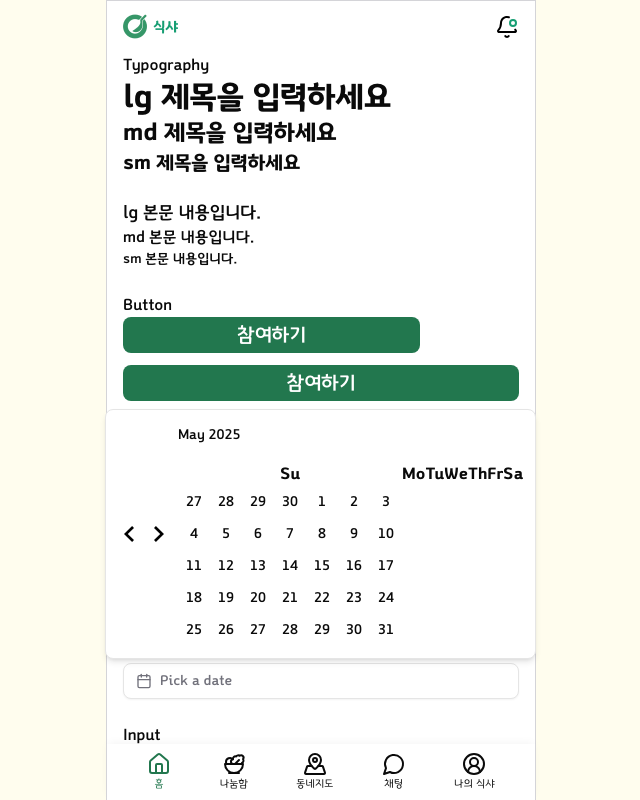
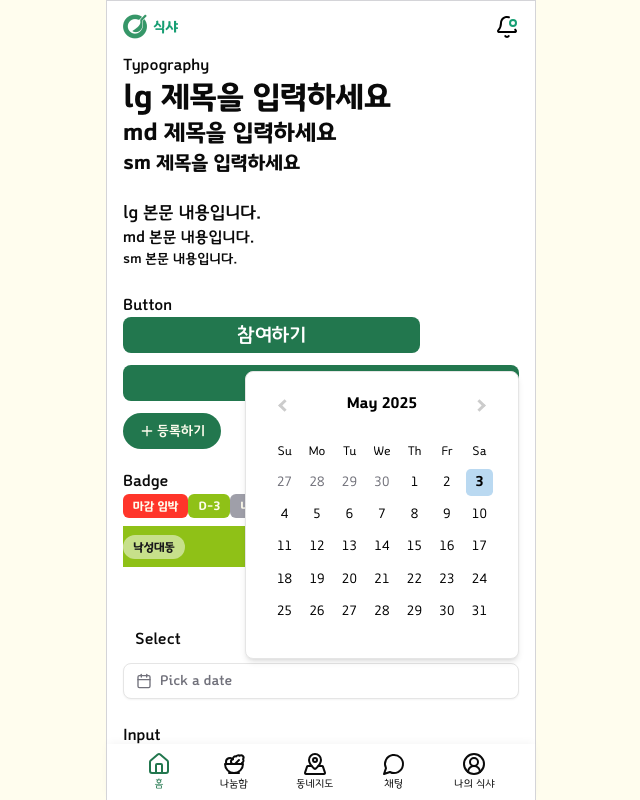
Before and after one commit to FRONT-END-BOOTCAMP-PLUS-4/sik-share, a Next.js app: page / in a window 1280 px wide. Both pictures are taken after a click on the button "Pick a date". Shown: the top 800 px of the page, without its empty margins (319-959 px from the left). Built offline with nearby package versions, Linux system fonts and the light colour scheme.

Commit message:
style: react-day-picker 의존성 충돌에 따른 라이브러리 교체 및 커스텀

```diff
--- a/app/globals.css
+++ b/app/globals.css
@@ -281,3 +281,21 @@ body {
 .button-sm {
   color: var(--light-green-50);
 }
+
+/* react-datepicker */
+.react-datepicker__header {
+  background-color: var(--white) !important;
+  border-bottom: none !important;
+}
+
+.react-datepicker__day {
+  font-weight: medium;
+}
+
+.react-datepicker__day--outside-month {
+  color: #71717a !important;  /* zinc-500 */
+}
+
+.react-datepicker__current-month {
+  padding-bottom: 16px !important;
+}
--- a/components/common/InputCalendar.tsx
+++ b/components/common/InputCalendar.tsx
@@ -12,32 +12,23 @@ import { Button } from "@/components/ui/button";
 import { Calendar } from "@/components/ui/calendar";
 
 export default function InputCalendar() {
-	const [date, setDate] = useState<Date | undefined>(undefined);
-	const buttonLabel = date ? format(date, "yyyy-MM-dd") : "Pick a date";
+  const [date, setDate] = useState<Date | null>(null);
+  const label = date ? format(date, "yyyy-MM-dd") : "Pick a date";
 
   return (
     <Popover>
-			<PopoverTrigger asChild className="cursor-pointer">
+      <PopoverTrigger asChild>
         <Button
           variant="outline"
-					className="w-full justify-start text-zinc-500"
+          className="w-full justify-start items-center text-zinc-500 cursor-pointer"
         >
           <CalendarIcon />
-					{buttonLabel}
+          {label}
         </Button>
       </PopoverTrigger>
 
-			<PopoverContent className="w-auto p-0">
-				<Calendar
-					mode="single"
-					selected={date}
-					onSelect={(selected) => {
-						if (selected) {
-							setDate(selected);
-						}
-					}}
-					initialFocus
-				/>
+      <PopoverContent className="w-auto p-0" align="end">
+        <Calendar selected={date} onSelect={(d) => setDate(d)} />
       </PopoverContent>
     </Popover>
   );
--- a/components/ui/calendar.tsx
+++ b/components/ui/calendar.tsx
@@ -1,75 +1,24 @@
 "use client";
 
-import type * as React from "react";
-import { ChevronLeft, ChevronRight } from "lucide-react";
-import { DayPicker } from "react-day-picker";
+import type { Dispatch, SetStateAction } from "react";
+import DatePicker from "react-datepicker";
+import "react-datepicker/dist/react-datepicker.css";
 
-import { cn } from "@/lib/utils";
-import { buttonVariants } from "@/components/ui/button";
-
-function Calendar({
-	className,
-	classNames,
-	showOutsideDays = true,
-	...props
-}: React.ComponentProps<typeof DayPicker>) {
-	return (
-		<DayPicker
-			showOutsideDays={showOutsideDays}
-			className={cn("p-3", className)}
-			classNames={{
-				months: "flex flex-col sm:flex-row gap-2",
-				month: "flex flex-col gap-4",
-				caption: "flex justify-center pt-1 relative items-center w-full",
-				caption_label: "text-sm font-medium",
-				nav: "flex items-center gap-1",
-				nav_button: cn(
-					buttonVariants({ variant: "outline" }),
-					"size-7 bg-transparent p-0 opacity-50 hover:opacity-100 cursor-pointer",
-				),
-				nav_button_previous: "absolute left-1",
-				nav_button_next: "absolute right-1",
-				table: "w-full border-collapse space-x-1",
-				head_row: "flex",
-				head_cell:
-					"text-muted-foreground rounded-md w-8 font-normal text-[0.8rem]",
-				row: "flex w-full mt-2",
-				cell: cn(
-					"relative p-0 text-center text-sm focus-within:relative focus-within:z-20 [&:has([aria-selected])]:bg-accent [&:has([aria-selected].day-range-end)]:rounded-r-md",
-					props.mode === "range"
-						? "[&:has(>.day-range-end)]:rounded-r-md [&:has(>.day-range-start)]:rounded-l-md first:[&:has([aria-selected])]:rounded-l-md last:[&:has([aria-selected])]:rounded-r-md"
-						: "[&:has([aria-selected])]:rounded-md",
-				),
-				day: cn(
-					buttonVariants({ variant: "ghost" }),
-					"size-8 p-0 font-normal aria-selected:opacity-100 cursor-pointer",
-				),
-				day_range_start:
-					"day-range-start aria-selected:bg-primary aria-selected:text-primary-foreground",
-				day_range_end:
-					"day-range-end aria-selected:bg-primary aria-selected:text-primary-foreground",
-				day_selected:
-					"bg-primary text-primary-foreground hover:bg-primary hover:text-primary-foreground focus:bg-primary focus:text-primary-foreground",
-				day_today: "bg-accent text-accent-foreground",
-				day_outside:
-					"day-outside text-muted-foreground aria-selected:text-muted-foreground",
-				day_disabled: "text-muted-foreground opacity-50",
-				day_range_middle:
-					"aria-selected:bg-accent aria-selected:text-accent-foreground",
-				day_hidden: "invisible",
-				...classNames,
-			}}
-			components={{
-				IconLeft: ({ className, ...props }) => (
-					<ChevronLeft className={cn("size-4", className)} {...props} />
-				),
-				IconRight: ({ className, ...props }) => (
-					<ChevronRight className={cn("size-4", className)} {...props} />
-				),
-			}}
-			{...props}
-		/>
-	);
+interface CalendarProps {
+  selected: Date | null;
+  onSelect: Dispatch<SetStateAction<Date | null>>;
 }
 
-export { Calendar };
+export function Calendar({ selected, onSelect }: CalendarProps) {
+  return (
+    <div className="p-4">
+      <DatePicker
+        inline
+        selected={selected}
+        onChange={(d) => onSelect(d as Date)}
+        dayClassName={() => "text-sm"}
+        calendarClassName="!border-none !font-['GyeonggiTitle'] !font-light"
+      />
+    </div>
+  );
+}
--- a/package.json
+++ b/package.json
@@ -24,7 +24,7 @@
     "lucide-react": "^0.507.0",
     "next": "15.3.1",
     "react": "^19.0.0",
-    "react-day-picker": "^9.6.7",
+    "react-datepicker": "^8.3.0",
     "react-dom": "^19.0.0",
     "tailwind-merge": "^3.2.0",
     "zustand": "^5.0.4"
```
Also changed, not shown: 1 other file (tests, documents, lock files or other folders). Lines whose indentation alone changed are shown as unchanged.
